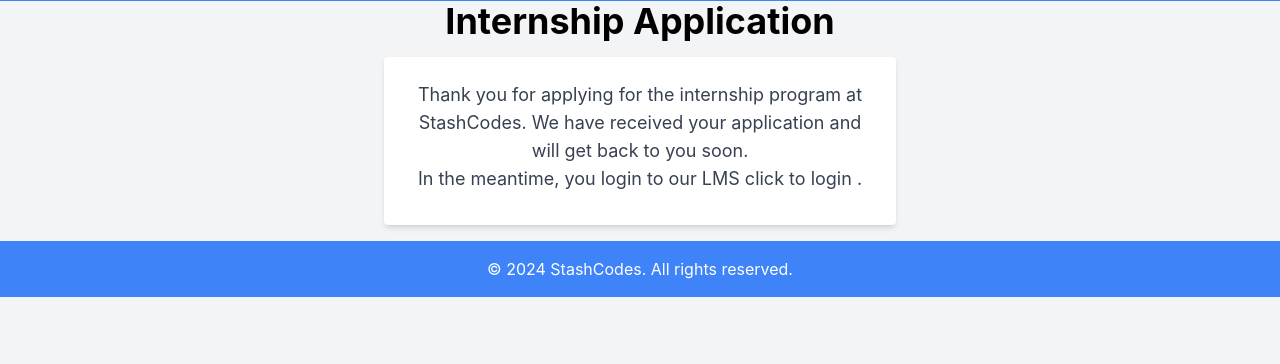
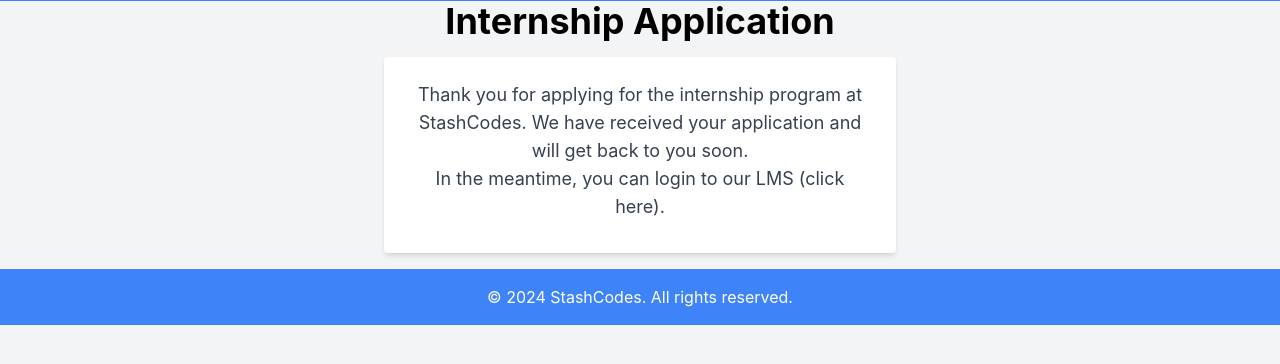
Before and after one commit to Mr-Jerry-Haxor/stashcodes, a Django app: template users/templates/applyconfirm.html in a window 1280 px wide. Shown: the part 95-459 px from the top of the page. Run offline with Django 5.2, Linux system fonts and the light colour scheme; the template is opened without the code that fills it, so the values that code supplies are empty; some libraries are stand-ins or nearby versions.

Commit message:
Update applyconfirm.html

```diff
--- a/users/templates/applyconfirm.html
+++ b/users/templates/applyconfirm.html
@@ -16,7 +16,7 @@
                 <h1 class="text-2xl md:text-4xl font-bold mb-4">Internship Application</h1>
                 <div class="bg-white shadow-md rounded px-8 pt-6 pb-8 mb-4">
                     <p class="text-lg text-gray-700">Thank you for applying for the internship program at StashCodes. We have received your application and will get back to you soon.</p>
-                    <p class="text-lg text-gray-700">In the meantime, you login to our LMS <a herf="https://lms.stashcodes.com"> click to login </a>.</p>
+                    <p class="text-lg text-gray-700">In the meantime, you can login to our LMS (<a href="https://lms.stashcodes.com">click here</a>).</p>
                 </div>
             </div>
         </div>
```
